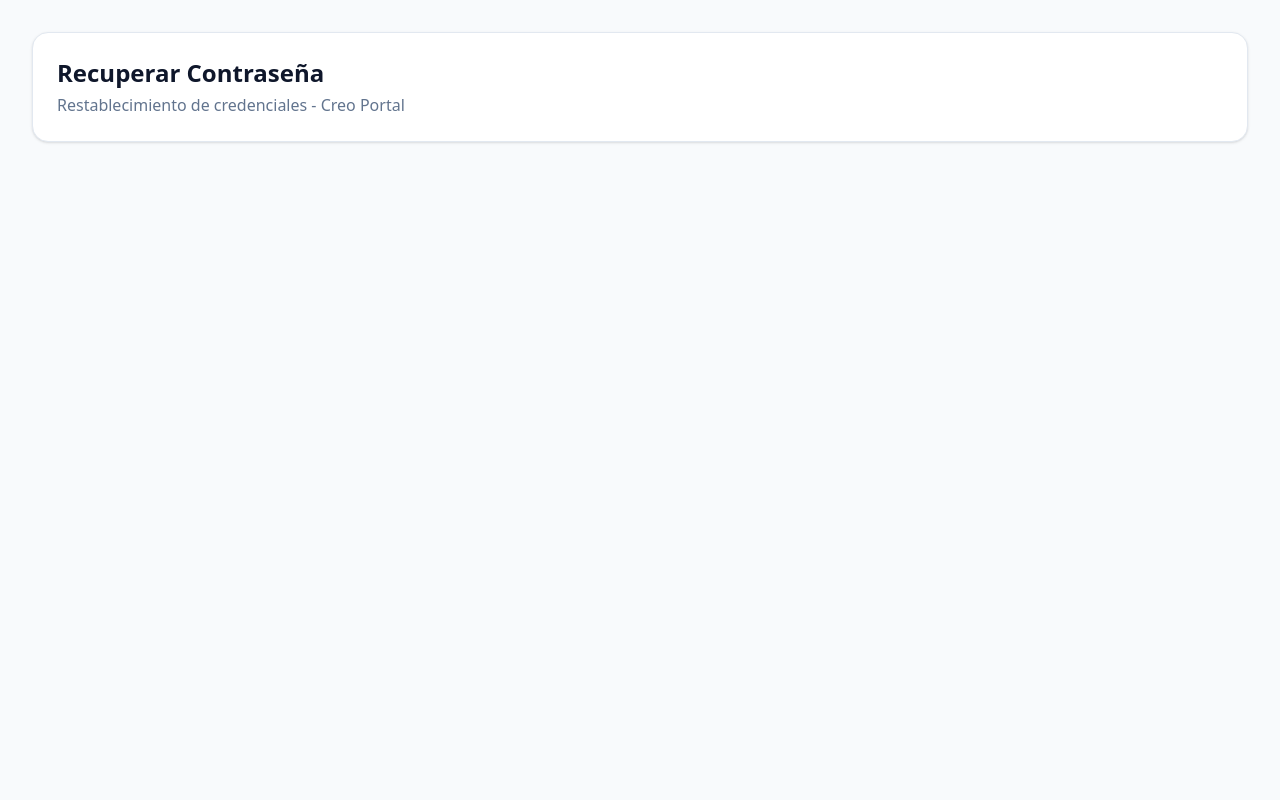
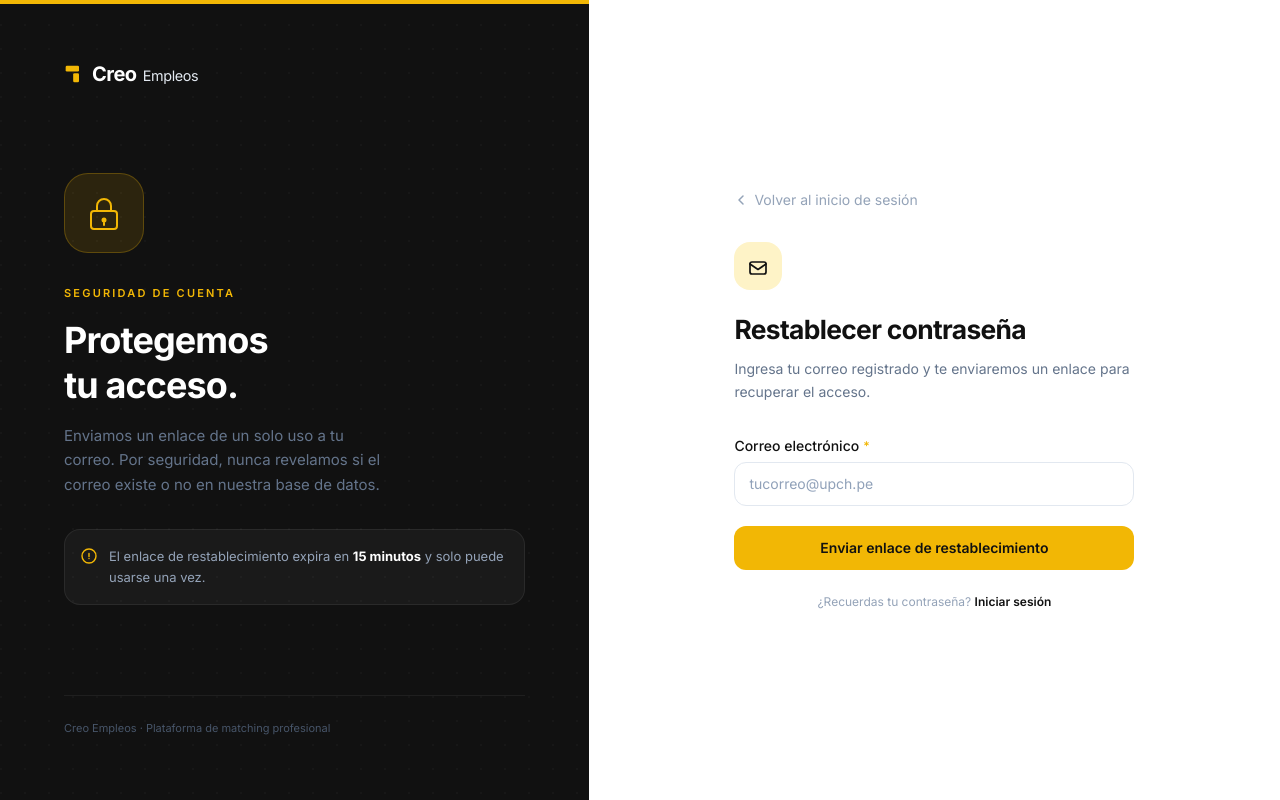
Before and after one commit to stephany-toribio/web-app-calidad-software, an Angular app: page /creo/forgot-password in a window 1280 px wide. Built offline with nearby package versions, Linux system fonts and the light colour scheme.

Commit message:
feat(D1-07): add password recovery

```diff
--- a/src/app/screens/creo/creo-forgot-password/creo-forgot-password.component.css
+++ b/src/app/screens/creo/creo-forgot-password/creo-forgot-password.component.css
@@ -0,0 +1 @@
+/* Sin estilos adicionales — todo se maneja con Tailwind e inline styles en el HTML */
--- a/src/app/screens/creo/creo-forgot-password/creo-forgot-password.component.html
+++ b/src/app/screens/creo/creo-forgot-password/creo-forgot-password.component.html
@@ -1,6 +1,151 @@
-    <div class="p-8 max-w-7xl mx-auto">
-      <div class="bg-white dark:bg-slate-800 rounded-2xl p-6 shadow-sm border border-slate-200 dark:border-slate-700">
-        <h1 class="text-2xl font-bold text-slate-900 dark:text-white">Recuperar Contraseña</h1>
-        <p class="text-slate-500 dark:text-slate-400 mt-1">Restablecimiento de credenciales - Creo Portal</p>
+<div class="min-h-screen flex" style="font-family: Inter, system-ui, sans-serif;">
+  <!-- Left brand panel -->
+  <div class="hidden lg:flex flex-col w-[46%] relative overflow-hidden" style="background-color: #111111;">
+    <div class="absolute inset-0 opacity-[0.025]"
+      style="background-image: radial-gradient(circle at 1px 1px, white 1px, transparent 0); background-size: 24px 24px;">
+    </div>
+    <div class="absolute top-0 left-0 right-0 h-1" style="background-color: #F2B705;"></div>
+
+    <div class="relative z-10 flex flex-col h-full p-12 xl:p-16">
+      <app-creo-wordmark size="md" [dark]="true"></app-creo-wordmark>
+
+      <div class="flex-1 flex flex-col justify-center gap-8">
+        <!-- Lock illustration -->
+        <div class="w-20 h-20 rounded-3xl flex items-center justify-center"
+          style="background-color: rgba(242,183,5,0.12); border: 1px solid rgba(242,183,5,0.25);">
+          <svg width="38" height="38" viewBox="0 0 38 38" fill="none">
+            <rect x="6" y="17" width="26" height="18" rx="3" stroke="#F2B705" stroke-width="2" />
+            <path d="M12 17v-5a7 7 0 0114 0v5" stroke="#F2B705" stroke-width="2" stroke-linecap="round" />
+            <circle cx="19" cy="26" r="2.5" fill="#F2B705" />
+            <path d="M19 28.5v2.5" stroke="#F2B705" stroke-width="2" stroke-linecap="round" />
+          </svg>
+        </div>
+
+        <div>
+          <p class="text-[11px] font-semibold tracking-[0.2em] uppercase mb-4" style="color: #F2B705;">
+            Seguridad de cuenta
+          </p>
+          <h2 class="text-white text-3xl xl:text-4xl font-bold leading-tight tracking-tight mb-4">
+            Protegemos<br />tu acceso.
+          </h2>
+          <p class="text-[15px] leading-relaxed max-w-xs" style="color: #64748B;">
+            Enviamos un enlace de un solo uso a tu correo. Por seguridad, nunca revelamos si el correo existe o no en
+            nuestra base de datos.
+          </p>
+        </div>
+
+        <div class="flex items-start gap-3 p-4 rounded-2xl border"
+          style="border-color: rgba(255,255,255,0.07); background-color: rgba(255,255,255,0.04);">
+          <svg width="16" height="16" viewBox="0 0 16 16" fill="none" class="flex-shrink-0 mt-0.5">
+            <circle cx="8" cy="8" r="7" stroke="#F2B705" stroke-width="1.4" />
+            <path d="M8 5.5v3M8 10.5h.01" stroke="#F2B705" stroke-width="1.4" stroke-linecap="round" />
+          </svg>
+          <p class="text-[13px] leading-relaxed" style="color: #94A3B8;">
+            El enlace de restablecimiento expira en <strong class="text-white">15 minutos</strong> y solo puede usarse
+            una vez.
+          </p>
+        </div>
+      </div>
+
+      <div class="flex items-center gap-2 pt-6 border-t" style="border-color: rgba(255,255,255,0.06);">
+        <p class="text-[11px]" style="color: #475569;">
+          Creo Empleos · Plataforma de matching profesional
+        </p>
       </div>
     </div>
+  </div>
+
+  <!-- Right form panel -->
+  <div class="flex-1 flex items-center justify-center px-5 sm:px-8 py-10" style="background-color: #FFFFFF;">
+    <div class="w-full max-w-[400px]">
+      <!-- Mobile logo -->
+      <div class="lg:hidden mb-8">
+        <app-creo-wordmark size="md"></app-creo-wordmark>
+      </div>
+
+      <!-- Back button -->
+      <button (click)="goToLanding()" class="flex items-center gap-1.5 text-sm mb-8 transition-colors"
+        style="color: #94A3B8;" onmouseenter="this.style.color='#111111'" onmouseleave="this.style.color='#94A3B8'">
+        <svg width="14" height="14" viewBox="0 0 14 14" fill="none">
+          <path d="M9 11L5 7l4-4" stroke="currentColor" stroke-width="1.5" stroke-linecap="round"
+            stroke-linejoin="round" />
+        </svg>
+        Volver al inicio de sesión
+      </button>
+
+      <ng-container *ngIf="!sent; else successState">
+        <div class="mb-8">
+          <div class="w-12 h-12 rounded-2xl flex items-center justify-center mb-5" style="background-color: #FEF3C7;">
+            <svg width="22" height="22" viewBox="0 0 22 22" fill="none">
+              <rect x="3" y="7" width="16" height="12" rx="2" stroke="#111111" stroke-width="1.7" />
+              <path d="M3 9l8 5.5L19 9" stroke="#111111" stroke-width="1.7" stroke-linecap="round"
+                stroke-linejoin="round" />
+            </svg>
+          </div>
+          <h2 class="text-[1.65rem] font-bold tracking-tight mb-2" style="color: #111111;">
+            Restablecer contraseña
+          </h2>
+          <p class="text-sm leading-relaxed" style="color: #64748B;">
+            Ingresa tu correo registrado y te enviaremos un enlace para recuperar el acceso.
+          </p>
+        </div>
+
+        <form (submit)="handleSubmit($event)" class="flex flex-col gap-5">
+          <app-creo-field label="Correo electrónico" type="email" [value]="email" (valueChange)="onEmailChange($event)"
+            placeholder="tucorreo@upch.pe" [error]="error" [required]="true"></app-creo-field>
+
+          <app-creo-btn type="submit" [fullWidth]="true" [loading]="loading">
+            {{ loading ? 'Enviando enlace…' : 'Enviar enlace de restablecimiento' }}
+          </app-creo-btn>
+        </form>
+
+        <p class="text-center text-xs mt-6" style="color: #94A3B8;">
+          ¿Recuerdas tu contraseña?
+          <button (click)="goToLanding()" class="font-semibold hover:underline" style="color: #111111;">
+            Iniciar sesión
+          </button>
+        </p>
+      </ng-container>
+
+      <ng-template #successState>
+        <div class="text-center">
+          <div class="flex justify-center mb-6">
+            <div class="w-20 h-20 rounded-full flex items-center justify-center"
+              style="background-color: #FEF3C7; border: 3px solid #F2B705;">
+              <svg width="36" height="36" viewBox="0 0 36 36" fill="none">
+                <path d="M8 18l7 7 13-13" stroke="#111111" stroke-width="2.8" stroke-linecap="round"
+                  stroke-linejoin="round" />
+              </svg>
+            </div>
+          </div>
+
+          <div class="inline-flex items-center gap-2 px-3 py-1.5 rounded-full text-xs font-semibold border mb-5"
+            style="background-color: #FEF3C7; border-color: #F2B705; color: #111111;">
+            <span class="w-1.5 h-1.5 rounded-full animate-pulse" style="background-color: #F2B705;"></span>
+            Correo enviado
+          </div>
+
+          <h3 class="text-2xl font-bold tracking-tight mb-3" style="color: #111111;">
+            Revisa tu bandeja de entrada
+          </h3>
+          <p class="text-sm leading-relaxed mb-2 max-w-xs mx-auto" style="color: #64748B;">
+            Si <strong style="color: #111111;">{{ email }}</strong> está registrado, recibirás el enlace de
+            restablecimiento en los próximos minutos.
+          </p>
+          <p class="text-xs mb-8" style="color: #94A3B8;">
+            Revisa también tu carpeta de spam o correo no deseado.
+          </p>
+
+          <div class="flex flex-col gap-3">
+            <app-creo-btn [fullWidth]="true" (onClick)="resetForm()">
+              Intentar con otro correo
+            </app-creo-btn>
+            <app-creo-btn variant="secondary" [fullWidth]="true" (onClick)="goToLanding()">
+              Volver al inicio de sesión
+            </app-creo-btn>
+          </div>
+        </div>
+      </ng-template>
+    </div>
+  </div>
+</div>
--- a/src/app/screens/creo/creo-forgot-password/creo-forgot-password.component.ts
+++ b/src/app/screens/creo/creo-forgot-password/creo-forgot-password.component.ts
@@ -1,9 +1,48 @@
 import { Component } from '@angular/core';
+import { CommonModule } from '@angular/common';
+import { Router } from '@angular/router';
+import { CreoWordmarkComponent } from '../../../components/creo-design-system/creo-wordmark/creo-wordmark.component';
+import { CreoBtnComponent } from '../../../components/creo-design-system/creo-btn/creo-btn.component';
+import { CreoFieldComponent } from '../../../components/creo-design-system/creo-field/creo-field.component';
 
 @Component({
   selector: 'app-creo-forgot-password',
   standalone: true,
+  imports: [CommonModule, CreoWordmarkComponent, CreoBtnComponent, CreoFieldComponent],
   templateUrl: './creo-forgot-password.component.html',
   styleUrl: './creo-forgot-password.component.css'
 })
-export class CreoForgotPasswordComponent {}
+export class CreoForgotPasswordComponent {
+  email = '';
+  error = '';
+  sent = false;
+  loading = false;
+
+  constructor(private router: Router) { }
+
+  handleSubmit(e: Event) {
+    e.preventDefault();
+    if (!this.email.trim()) { this.error = 'El correo es obligatorio'; return; }
+    if (!/^[^\s@]+@[^\s@]+\.[^\s@]+$/.test(this.email)) { this.error = 'Ingresa un correo válido'; return; }
+    this.error = '';
+    this.loading = true;
+    setTimeout(() => {
+      this.loading = false;
+      this.sent = true;
+    }, 1200);
+  }
+
+  onEmailChange(value: string) {
+    this.email = value;
+    this.error = '';
+  }
+
+  resetForm() {
+    this.sent = false;
+    this.email = '';
+  }
+
+  goToLanding() {
+    this.router.navigate(['/creo/landing']);
+  }
+}
```
